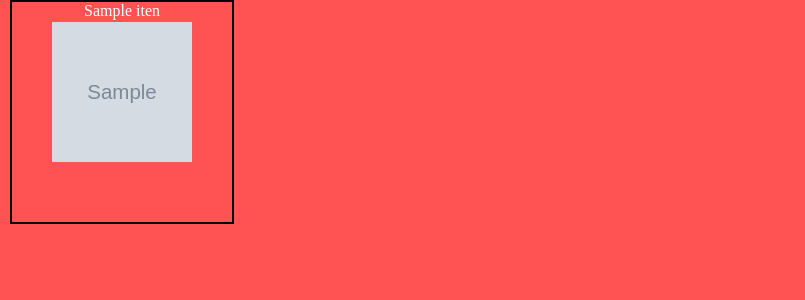
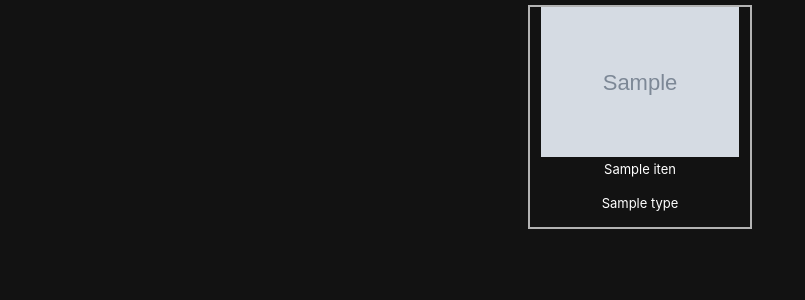
Before and after one commit to ViniUme/Flask-Pokedex, a Flask app: template templates/index.html in a window 1280 px wide. Shown: the top 300 px of the page, without its empty margins (0-805 px from the left). Run offline with Flask 2, Linux system fonts and the light colour scheme; the template is opened without the code that fills it: most values are stand-ins (such as "Sample title", 1, 10 or a date in 2020); grey boxes marked "Sample" are stand-in pictures.

Commit message:
up edit file

```diff
--- a/static/style.css
+++ b/static/style.css
@@ -1,39 +1,124 @@
 body{
-    background-color: #FF5252;
+    background-color: #121212;
     color: white;
     margin: 0;
 }
 img{
-    position: absolute;
-    display: block;
-    width: 140px;
-    height: 140px;
-    margin: auto;
-    left: 0;
-    right: 0;
-    top: 20px;
+    min-width: 150px;
+    min-height: 150px;
+    max-width: 198px;
+    max-height: 198px;
+}
+a{
+    text-decoration: none;
 }
 .flex{
     display: flex;
     flex-wrap: wrap;
     text-align: center;
+    justify-content: center;
 }
 .box{
     position: relative;
     min-width: 220px;
     min-height: 220px;
-    margin-left: 10px;
-    margin-right: 10px;
-    border: black 2px solid;
+    max-width: 290px;
+    max-height: 290px;
+    margin-left: 5px;
+    margin-right: 5px;
+    margin-top: 5px;
+    margin-bottom: 5px;
+    border: #B3B3B3 2px solid;
 }
-.circle{
-    width: 140px;
-    height: 140px;
-    border-radius: 100%;
-    background-color: white;
-    position: absolute;
+label{
+    font-family: 'Inter', sans-serif;
+    display: block;
+    font-size: 13px;
+}
+.type-button{
+    margin-top: 5px;
+    font-family: 'Inter', sans-serif;
+    text-align: center;
+    border: none;
+    width: 70px;
+    font-size: 13px;
+    color: white;
+    border-radius: 5px;
+}
+.grass{
+    background-color: #2CD426;
+}
+.fire{
+    background-color: #F25500;
+}
+.water{
+    background-color: #0000dd;
+}
+.poison{
+    background-color: #800080;
+}
+.bug{
+    background-color: #377a00;
+}
+.flying{
+    background-color: #7e72aa;
+}
+.normal{
+    background-color: #5f634e;
+}
+.electric{
+    background-color: #ffff00;
+    color: black;
+}
+.ground{
+    background-color: #493e00;
+}
+.fairy{
+    background-color: #ff00ff;
+}
+.fighting{
+    background-color: #d40000;
+}
+.psychic{
+    background-color: #ff006a;
+}
+.rock{
+    background-color: #7a6800;
+}
+.steel{
+    background-color: #72747c;
+}
+.ice{
+    background-color: #1BE3C6;
+    color: black;
+}
+.ghost{
+    background-color: #420942;
+}
+.dark{
+    background-color: #3b1f07;
+}
+.dragon{
+    background-color: #3e01af;
+}
+
+.div-pages{
+    width: 80%;
+    height: 80%;
+    text-align: center;
     margin: auto;
+    margin-top: 50px;
+    margin-bottom: 50px;
     left: 0;
     right: 0;
-    top: 20px;
 }
+.button-pages{
+    width: 50px;
+    height: 50px;
+    font-size: 15px;
+    background-color: #212121;
+    border: #B3B3B3 2px solid;
+    color: white;
+    margin: 5px;
+    border-radius: 100%;
+}
```
